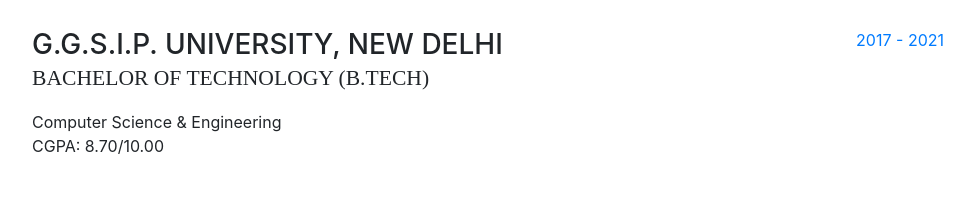
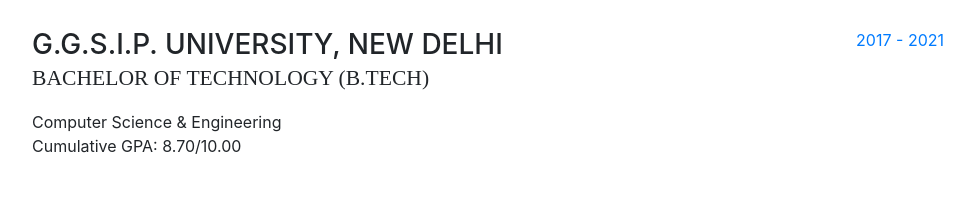
Before and after one commit to srbhr/srbhr-dev, a website with bundled scripts: page index.html in a window 1280 px wide. Shown: the part 2640-2864 px from the top of the page, without its empty margins (288-1262 px from the left). Built offline with nearby package versions, Linux system fonts and the light colour scheme; a web font is replaced by a local one.

Commit message:
Fixed spelling errors and separated sections

```diff
--- a/index.html
+++ b/index.html
@@ -38,7 +38,7 @@
 
 <body id="page-top">
 
-  <!-- SIDEBAR + TOP NAVBAR SECTION -->
+  <!-- --------- SIDEBAR + TOP NAVBAR SECTION  ---------- -->
   <nav class="navbar navbar-expand-lg navbar-dark bg-primary fixed-top" id="sideNav">
     <a class="navbar-brand js-scroll-trigger" href="#page-top">
       <span class="d-block d-lg-none">Saurabh Rai</span>
@@ -72,7 +72,8 @@
     </div>
   </nav>
 
-  <!-- FRONT PAGE ABOUT SECTION -->
+
+  <!-- -------------- FRONT PAGE ABOUT SECTION ---------------- -->
   <div class="container-fluid p-0">
     <section class="resume-section p-3 p-lg-5 d-flex d-column" id="about">
       <div class="my-auto">
@@ -130,7 +131,8 @@
       </div>
     </section>
 
-    <!-- EXPERIENCE SECTION -->
+
+    <!-- ------------------- EXPERIENCE SECTION ------------------- -->
     <section class="resume-section p-3 p-lg-5 d-flex flex-column" id="experience">
       <div class="my-auto">
         <h2 class="mb-5">Experience</h2>
@@ -252,7 +254,8 @@
       </div>
     </section>
 
-    <!-- EDUCATION SECTION -->
+
+    <!-- ---------------- EDUCATION SECTION -------------- -->
     <section class="resume-section p-3 p-lg-5 d-flex flex-column" id="education">
       <div class="my-auto">
         <h2 class="mb-5">Education</h2>
@@ -264,28 +267,16 @@
               Bachelor of Technology (B.Tech)
             </div>
             <div>Computer Science & Engineering</div>
-            <p>CGPA: 8.70/10.00</p>
+            <p>Cumulative GPA: 8.70/10.00</p>
           </div>
           <div class="resume-date text-md-right">
             <span class="text-primary"> 2017 - 2021</span>
           </div>
         </div>
-
-        <!-- <div class="resume-item d-flex flex-column flex-md-row">
-          <div class="resume-content mr-auto">
-            <h3 class="mb-0">Chinmaya Vidyalaya</h3>
-            <div class="subheading mb-3">
-              High School
-            </div>
-          </div>
-          <div class="resume-date text-md-right">
-            <span class="text-primary">2017</span>
-          </div>
-        </div> -->
       </div>
     </section>
 
-    <!-- SKILLS SECTION -->
+    <!-- ----------------- SKILLS SECTION ----------------------- -->
     <section class="resume-section p-3 p-lg-5 d-flex flex-column" id="skills">
       <div class="my-auto">
         <h2 class="mb-5">Skills</h2>
@@ -324,9 +315,6 @@
           <li class="list-inline-item">
             <i class="devicon-bootstrap-plain"></i>
           </li>
-          <!-- <li class="list-inline-item">
-            <i class="devicon-spring-plain"></i>
-          </li> -->
         </ul>
 
         <div class="subheading mb-3">
@@ -374,6 +362,7 @@
       </div>
     </section>
 
+    <!-- ----------------- CONTACT ME SECTION ----------------------- -->
     <section class="resume-section p-3 p-lg-5 d-flex flex-column" id="interests">
       <div class="my-auto">
         <h2 class="mb-5">Contact Me</h2>
@@ -428,58 +417,8 @@
               </li>
             </ul>
           </li>
-
-
-
-
       </div>
     </section>
-
-    <!-- <section
-                class="resume-section p-3 p-lg-5 d-flex flex-column"
-                id="awards"
-            >
-                <div class="my-auto">
-                    <h2 class="mb-5">Awards &amp; Certifications</h2>
-                    <ul class="fa-ul mb-0">
-                        <li>
-                            <i class="fa-li fa fa-trophy text-warning"></i>
-                            Google Analytics Certified Developer
-                        </li>
-                        <li>
-                            <i class="fa-li fa fa-trophy text-warning"></i>
-                            Mobile Web Specialist - Google Certification
-                        </li>
-                        <li>
-                            <i class="fa-li fa fa-trophy text-warning"></i>
-                            1<sup>st</sup> Place - University of Colorado
-                            Boulder - Emerging Tech Competition 2009
-                        </li>
-                        <li>
-                            <i class="fa-li fa fa-trophy text-warning"></i>
-                            1<sup>st</sup> Place - University of Colorado
-                            Boulder - Adobe Creative Jam 2008 (UI Design
-                            Category)
-                        </li>
-                        <li>
-                            <i class="fa-li fa fa-trophy text-warning"></i>
-                            2<sup>nd</sup> Place - University of Colorado
-                            Boulder - Emerging Tech Competition 2008
-                        </li>
-                        <li></li>
-                        <li>
-                            <i class="fa-li fa fa-trophy text-warning"></i>
-                            1<sup>st</sup> Place - James Buchanan High School -
-                            Hackathon 2006
-                        </li>
-                        <li>
-                            <i class="fa-li fa fa-trophy text-warning"></i>
-                            3<sup>rd</sup> Place - James Buchanan High School -
-                            Hackathon 2005
-                        </li>
-                    </ul>
-                </div>
-            </section> -->
   </div>
 
   <!-- Bootstrap core JavaScript -->
```
